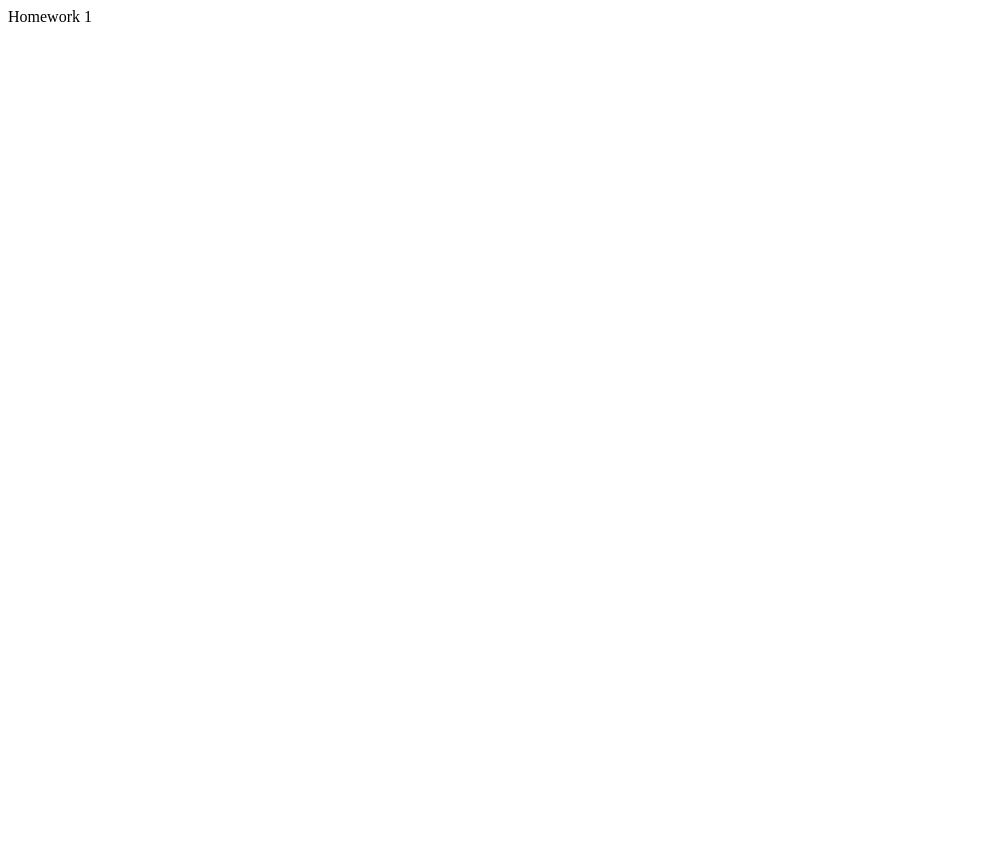
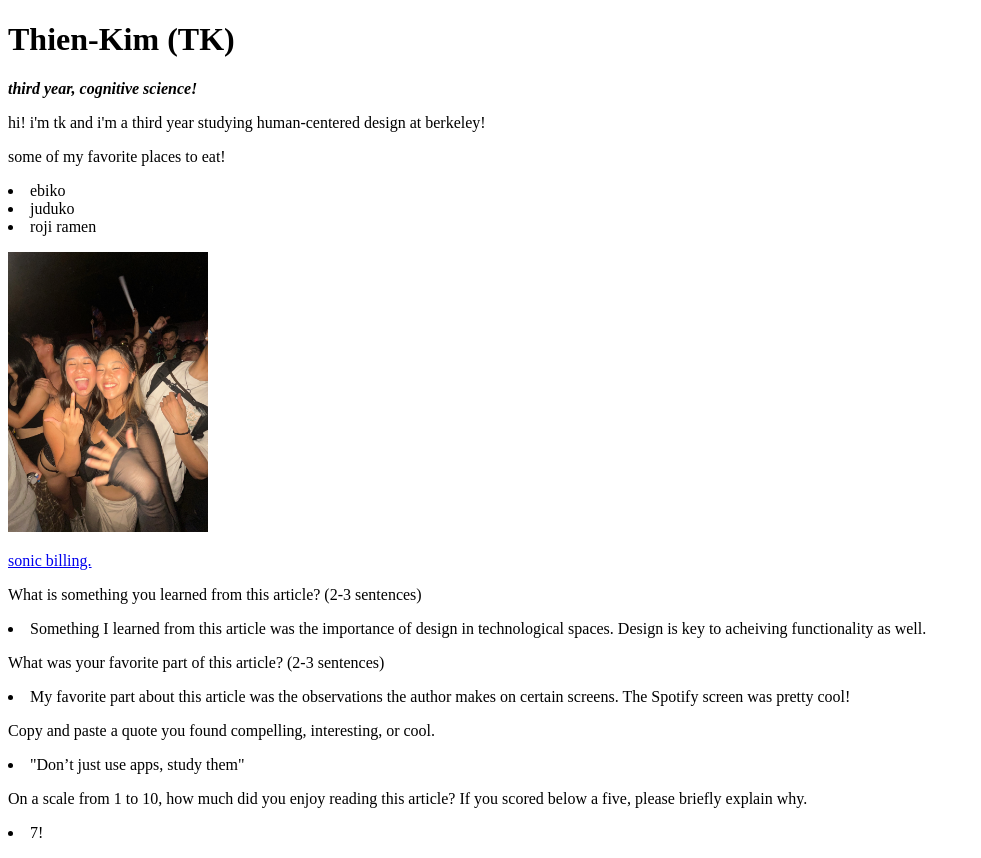
Before and after one commit to thienkvm/thienkvm.github.io, a plain HTML site: page homeworks/hw1/index.html in a window 1280 px wide. Shown: the whole page, without its empty margins (0-981 px from the left). Before the commit the page ends 800 px from the top, so only its background shows below. Drawn offline with Linux system fonts and the light colour scheme.

Commit message:
finished hw1

```diff
--- a/homeworks/hw1/index.html
+++ b/homeworks/hw1/index.html
@@ -1,6 +1,74 @@
 <!DOCTYPE html>
 <html>
+    <head>
+        <title> HW 1</title>
+    </head>
+
     <body>
-        Homework 1
+        <p>
+            <h1> Thien-Kim (TK) </h1>
+        </p>
+
+        <p>
+            <strong><em>third year, cognitive science!</em></strong>
+        </p>
+
+        <p>
+            hi! i'm tk and i'm a third year studying human-centered design at berkeley!
+        </p>
+        <p>
+            some of my favorite places to eat!
+            <u1>
+                <li>ebiko</li>
+                <li>juduko</li>
+                <li>roji ramen</li>
+            </u1>
+        </p>
+
+        <p>
+            <img src = "assets/img/IMG_0695.JPG" width="200" height="280"/>
+        </p>
+
+        <p>
+            <a href= "https://members.sonic.net/account/billing/">sonic billing.</a>
+        </p>
+
     </body>
+
+    <body>
+        <p>
+            What is something you learned from this article? (2-3 sentences)
+            <u1>
+                <li>Something I learned from this article was the importance of design in technological spaces. Design is key to acheiving functionality as well.</li>
+            </u1>
+        </p>
+
+        <p>
+            What was your favorite part of this article? (2-3 sentences)
+            <u1>
+                <li>My favorite part about this article was the observations the author makes on certain screens. The Spotify screen was pretty cool!</li>
+            </u1>
+
+        </p>
+
+        <p>
+            Copy and paste a quote you found compelling, interesting, or cool.
+            <u1>
+                <li>"Don’t just use apps, study them"</li>
+            </u1>
+        </p>
+
+        <p>
+            On a scale from 1 to 10, how much did you enjoy reading this article?
+            If you scored below a five, please briefly explain why.
+            <u1>
+                <li>7!</li>
+            </u1>
+        </p>
+
+    </body>
+
+
+
+
 </html>
```
Also changed, not shown: labs/lab1/index.html (+62 -4 lines), labs/lab1/lab1-starter/index.html (deleted, +0 -64 lines), homeworks/hw1/assets/img/IMG_0695.JPG (added), labs/lab1/img/city.png (renamed from labs/lab1/lab1-starter/img/city.png), labs/lab1/img/house.png (renamed from labs/lab1/lab1-starter/img/house.png), labs/lab1/img/logo.png (renamed from labs/lab1/lab1-starter/img/logo.png), labs/lab1/img/sushimaking.png (renamed from labs/lab1/lab1-starter/img/sushimaking.png), 7 other files.
